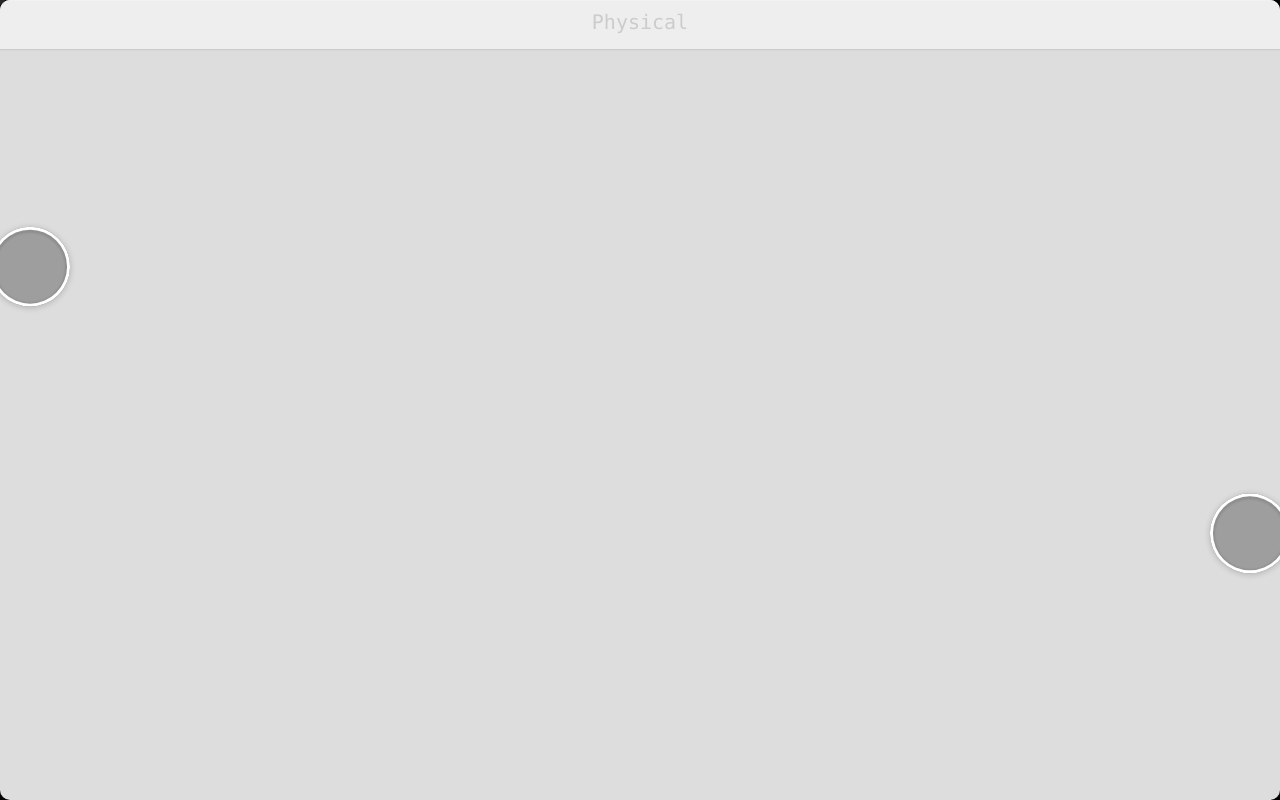
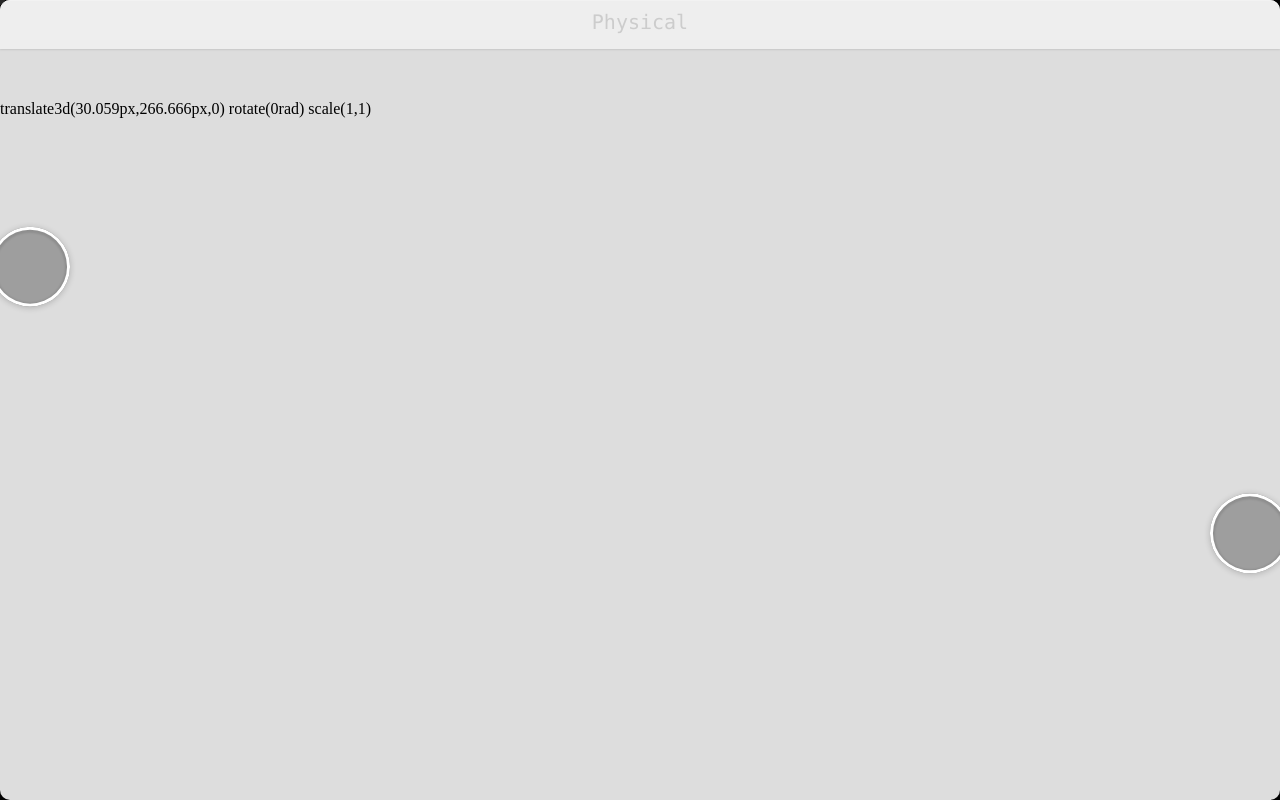
Before and after one commit to evanbrooks/physical, a plain HTML site: page index.html in a window 1280 px wide. Drawn offline with nearby package versions, Linux system fonts and the light colour scheme; grey boxes are pictures that could not be loaded.

Commit message:
cleaned up webkit-transform string

```diff
--- a/index.html
+++ b/index.html
@@ -32,6 +32,7 @@
     <div class="inner">
     </div>
   </div>
+  <div id="log"></div>
 
   <script type="text/javascript" src="script.js"></script>
 
--- a/script.js
+++ b/script.js
@@ -54,6 +54,7 @@
     i.move = function(go) {
       i.pos = { x: go.x,
                 y: go.y };
+      $("#log").html(build_tform(i.pos.x, i.pos.y, i.pos.vel));
       i.el.style.webkitTransform = build_tform(i.pos.x, i.pos.y, i.pos.vel);
       return i;
     };
@@ -252,7 +253,7 @@
     var a = Math.atan2(vel.x,vel.y);
       return "translate3d("+
         ~~(x * 1000)/1000 +"px,"+
-        ~~(y * 1000)/1000 +"px,0)"+
+        ~~(y * 1000)/1000 +"px,0) "+
         "rotate("+ -a +"rad) " +
         "scale(1,"+ v +")"+
         " ";
--- a/style.sass
+++ b/style.sass
@@ -16,6 +16,9 @@ body
   border-radius: $rad
   -webkit-transition: all 0.5s
 
+
+#log
+  padding-top: 100px
 
 nav
   position: fixed
```
Also changed, not shown: style.css.
